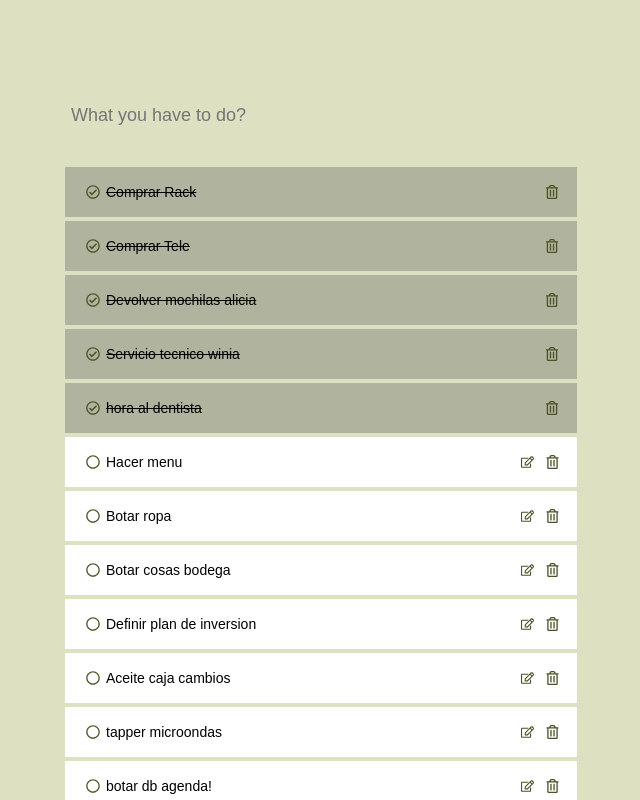
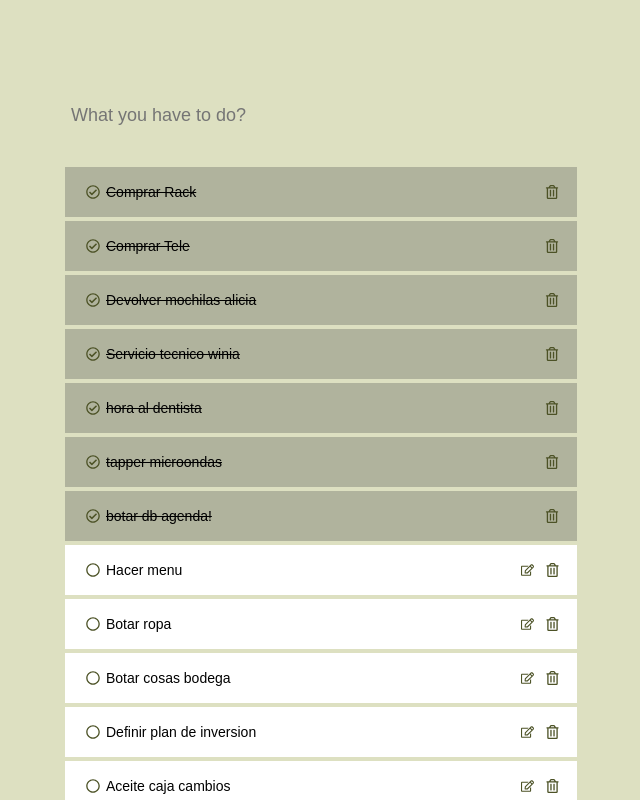
Before and after one commit to pablosat/todo-webapp, a React (Create React App) app: page / in a window 1280 px wide. Shown: the top 800 px of the page, without its empty margins (319-959 px from the left). Built offline with nearby package versions, Linux system fonts and the light colour scheme.

Commit message:
more todos

```diff
--- a/src/components/toDoReducer.js
+++ b/src/components/toDoReducer.js
@@ -43,6 +43,16 @@ export const toDoReducer = (state, action = { type: "", payload: {} }) => {
           completed: true
         },
         {
+          id: 10,
+          name: "tapper microondas",
+          completed: true
+        },
+        {
+          id: 1131,
+          name: "botar db agenda!",
+          completed: true
+        },
+        {
           id: 7,
           name: "Hacer menu",
           completed: false
@@ -68,13 +78,8 @@ export const toDoReducer = (state, action = { type: "", payload: {} }) => {
           completed: false
         },
         {
-          id: 10,
-          name: "tapper microondas",
-          completed: false
-        },
-        {
-          id: 1131,
-          name: "botar db agenda!",
+          id: 11331,
+          name: "arreglar jabon quebrado",
           completed: false
         },
         {
```
